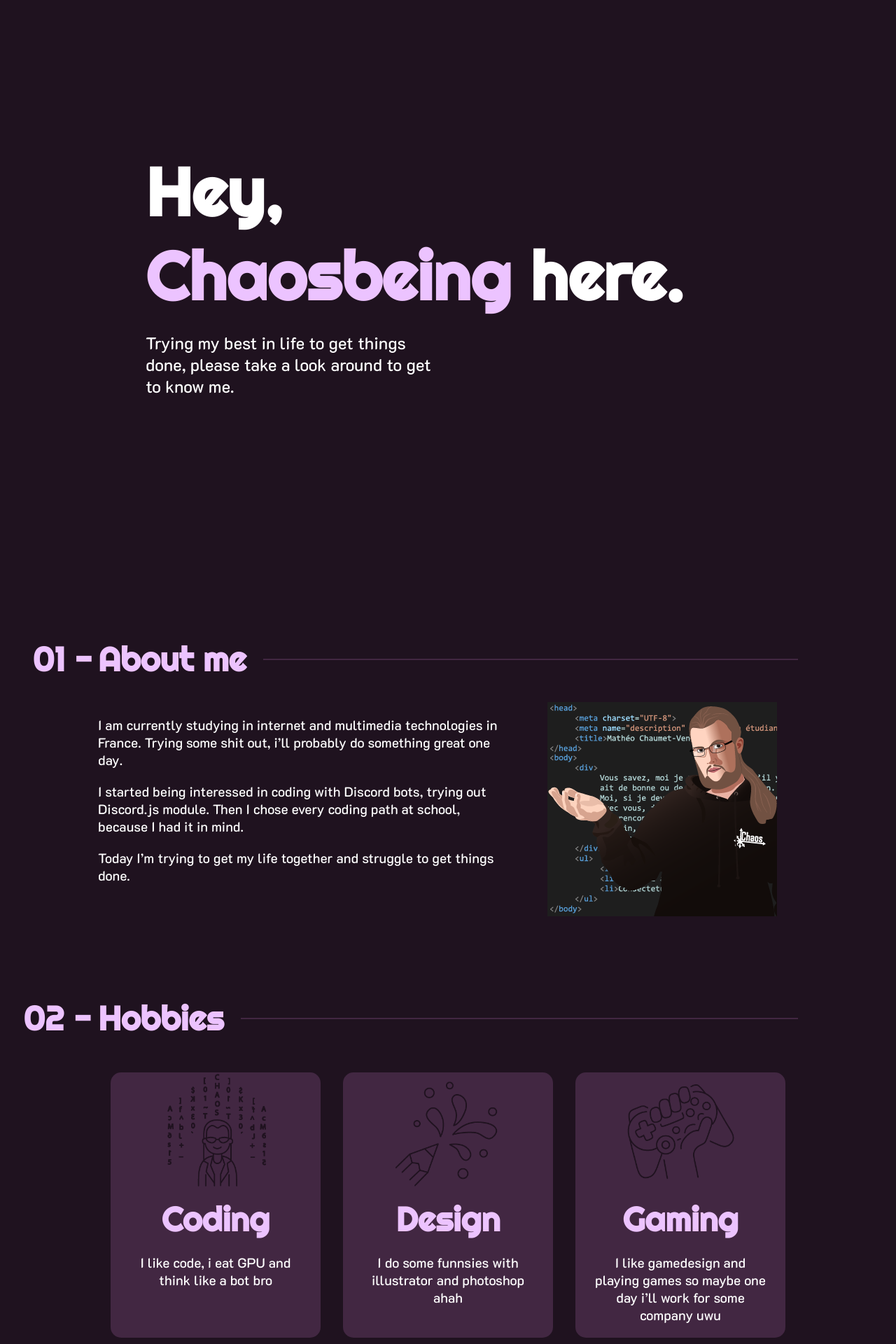
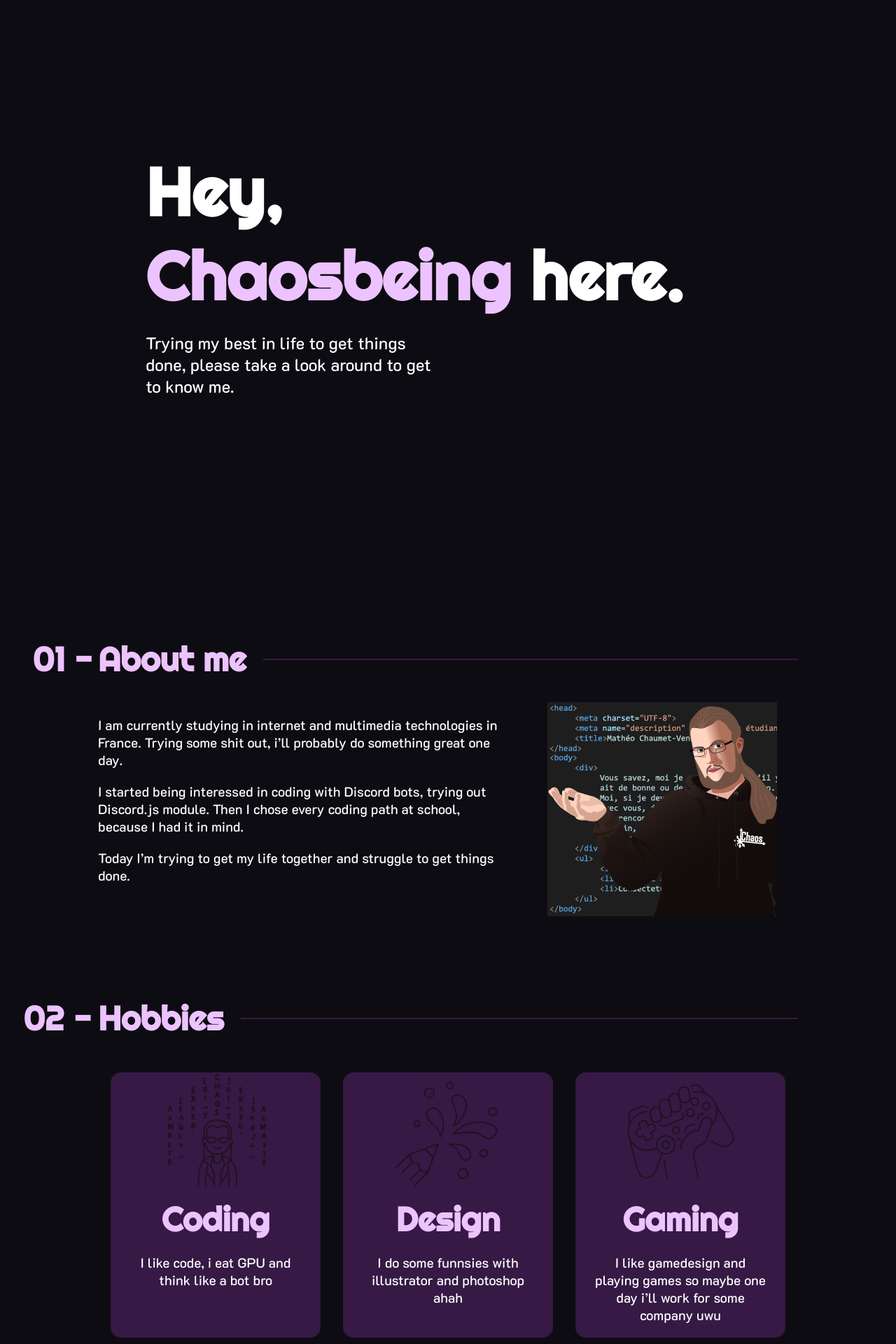
Before and after one commit to mchauveni/portfolio_2022, a PHP site: page / in a window 1280 px wide. Shown: the top 1920 px of the page at 70% size. Run offline with PHP 8.4, Linux system fonts and the light colour scheme.

Commit message:
changed colors and added placeholder logo

```diff
--- a/assets/css/utils.css
+++ b/assets/css/utils.css
@@ -9,8 +9,8 @@
 }
 
 :root {
-    --bg-main: #1F121F;
-    --bg-secondary: #422742;
+    --bg-main: #0E0C13;
+    --bg-secondary: #361944;
     --txt-secondary: #ECC3FF;
 }
 
```
Also changed, not shown: TOREMOVEFROMPROD/some_sort_of_logo.png (added).
